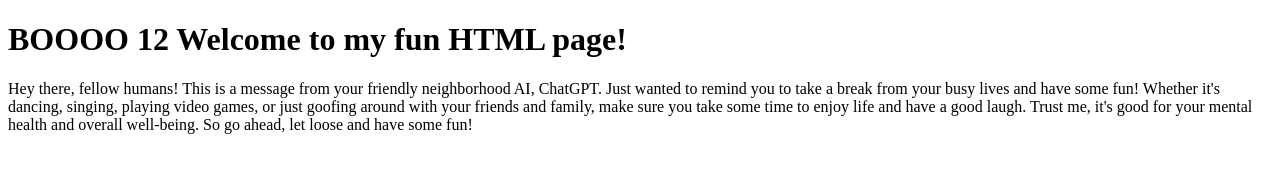
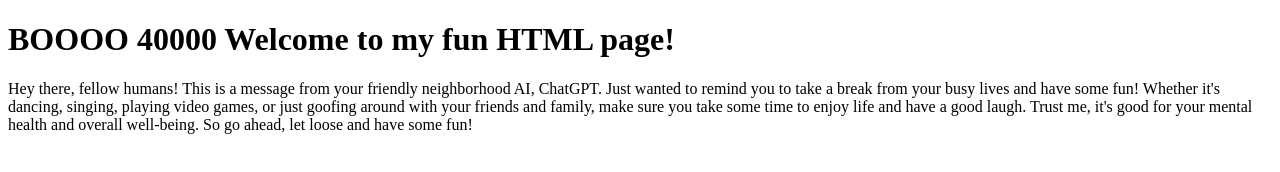
Before and after one commit to EvanERoach/EvanERoach.h311thy.github.io, a plain HTML site: page index.html in a window 1280 px wide. Drawn offline with Linux system fonts and the light colour scheme.

Commit message:
modified:   index.html

```diff
--- a/index.html
+++ b/index.html
@@ -4,7 +4,7 @@
 	<title>My Fun HTML Page</title>
 </head>
 <body>
-	<h1>BOOOO 12 Welcome to my fun HTML page!</h1>
+	<h1>BOOOO 40000 Welcome to my fun HTML page!</h1>
 	<p>Hey there, fellow humans! This is a message from your friendly neighborhood AI, ChatGPT. Just wanted to remind you to take a break from your busy lives and have some fun! Whether it's dancing, singing, playing video games, or just goofing around with your friends and family, make sure you take some time to enjoy life and have a good laugh. Trust me, it's good for your mental health and overall well-being. So go ahead, let loose and have some fun!</p>
 </body>
 </html>
```
